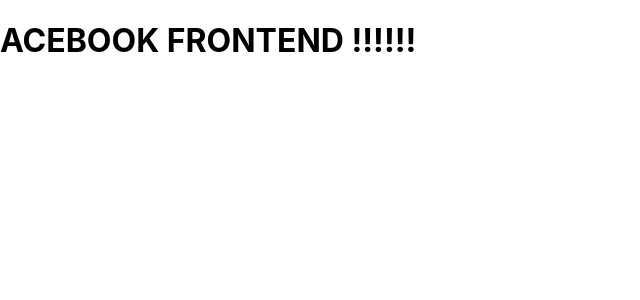
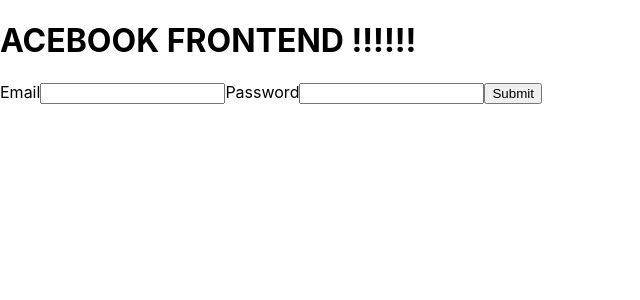
Before and after one commit to nwmbutler/acebook-brainaics-frontend, a React (Create React App) app: page /session/new in a window 1280 px wide. Shown: the top 300 px of the page, without its empty margins (0-640 px from the left). Built offline with nearby package versions, Linux system fonts and the light colour scheme.

Commit message:
sign_in form

```diff
--- a/src/App.js
+++ b/src/App.js
@@ -3,6 +3,7 @@ import { BrowserRouter, Route, Switch } from 'react-router-dom';
 import Users from './Users';
 import Wall from './Wall';
 import WallPost from './WallPost';
+import SigninForm from './Sessions';
 import './App.css';
 
 function App() {
@@ -28,6 +29,12 @@ function App() {
              render= { props => (
                <WallPost {...props}/>
              )}/>
+             <Route
+             exact
+             path="/session/new"
+             render= { props => (
+               <SigninForm {...props}/>
+             )}/>
              </Switch>
             </div>
       </BrowserRouter>
--- /dev/null
+++ b/src/Sessions.js
@@ -0,0 +1,69 @@
+import React, { Component } from "react";
+import axios from "axios";
+
+export class SigninForm extends Component {
+  constructor(props) {
+    super(props);
+    this.state = {
+      values: {
+        email: "",
+        password: "",
+      },
+      isSubmitting: false,
+      isError: false,
+    };
+  }
+  handleInputChange = (e) =>
+    this.setState({
+      values: { ...this.state.values, [e.target.name]: e.target.value },
+    });
+
+  submitForm = async (e) => {
+    if (e) e.preventDefault();
+    this.setState({ isSubmitting: true });
+    const res = await axios.post("/api/v1/sign_in", {
+      method: "POST",
+      body: JSON.stringify(this.state.values),
+      headers: {
+        "Content-Type": "application/json",
+      },
+    });
+    this.setState({ isSubmitting: false });
+    const data = await res.json();
+    if (data.status === "created") {
+      this.setState({ message: data.status })
+      this.props.handleSuccessfulAuth(data)
+    } else {
+      this.setState({ message: data.status, isError: true })
+    }
+  };
+  render() {
+    let errorMessage = this.state.message === 401 ? "Incorrect email or password" : ""
+    return (
+      <div>
+      <form onSubmit={this.submitForm}>
+        <label htmlFor="email">Email</label>
+        <input
+          type="email"
+          name="email"
+          onChange={this.handleInputChange}
+          value={this.state.values.email}
+          required
+        />
+        <label htmlFor="password">Password</label>
+        <input
+          type="password"
+          name="password"
+          onChange={this.handleInputChange}
+          value={this.state.values.password}
+          required
+        />
+        <input type="submit" className="submit" />
+      </form>
+      <div>{errorMessage}</div>
+      </div>
+    );
+  }
+}
+
+export default SigninForm;
--- a/src/WallPost.js
+++ b/src/WallPost.js
@@ -22,8 +22,9 @@ export class WallPost extends Component {
   submitForm = async (e) => {
     if (e) e.preventDefault();
     this.setState({ isSubmitting: true });
-      const result = await axios.post("/api/v1/posts", {
-      body: JSON.stringify(this.state.values),
+    const result = await axios.post("/api/v1/posts", {
+      method: "POST",
+      post: JSON.stringify(this.state.values),
       headers: {
         "Content-Type": "application/json",
       },
@@ -51,12 +52,12 @@ export class WallPost extends Component {
         />
         <input type="hidden"
           name="user_id"
-          value="2"
+          value="3"
           required
           />
           <input type="hidden"
           name="wall_id"
-          value={this.props.match.id}
+          value="3"
           required
           />
 
```
